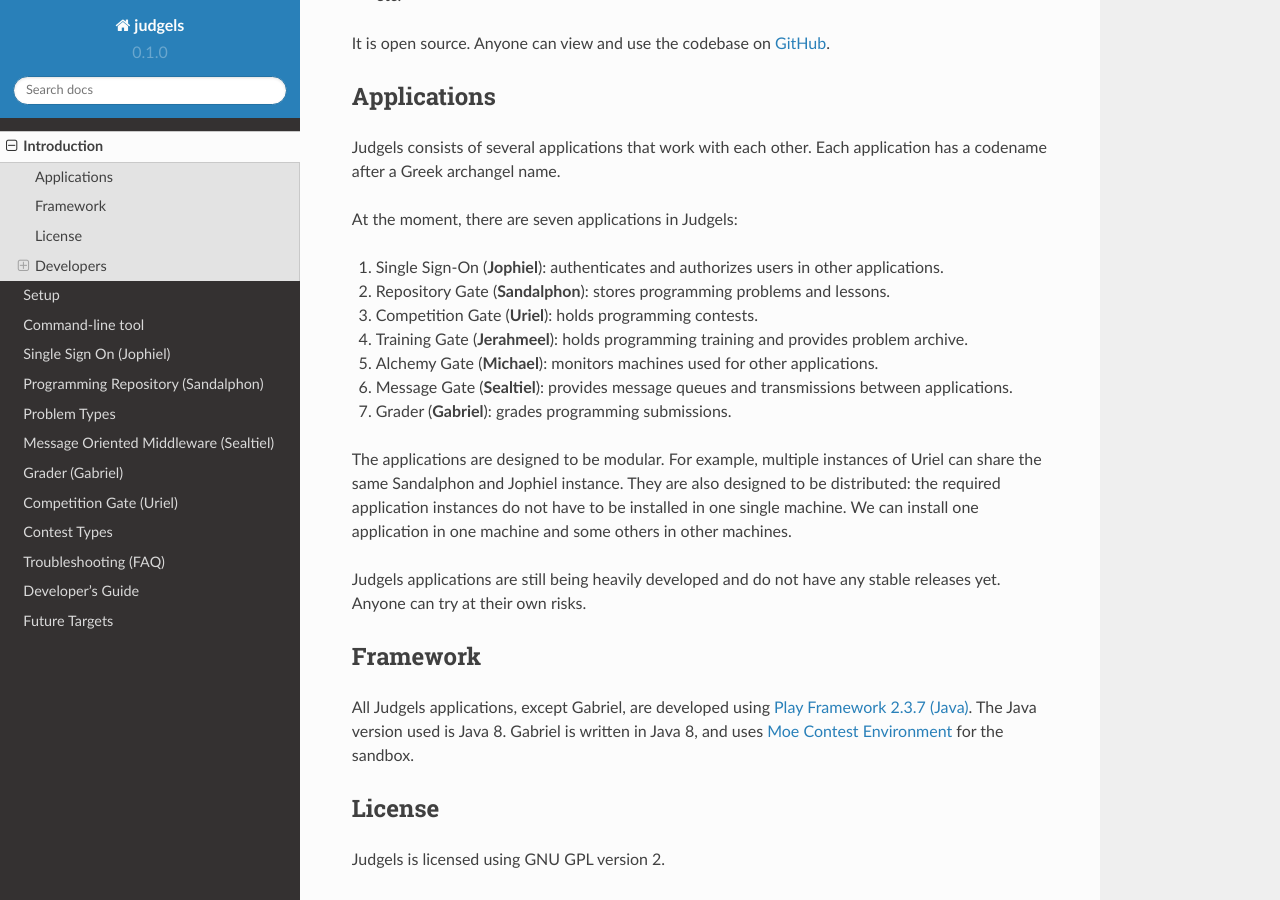
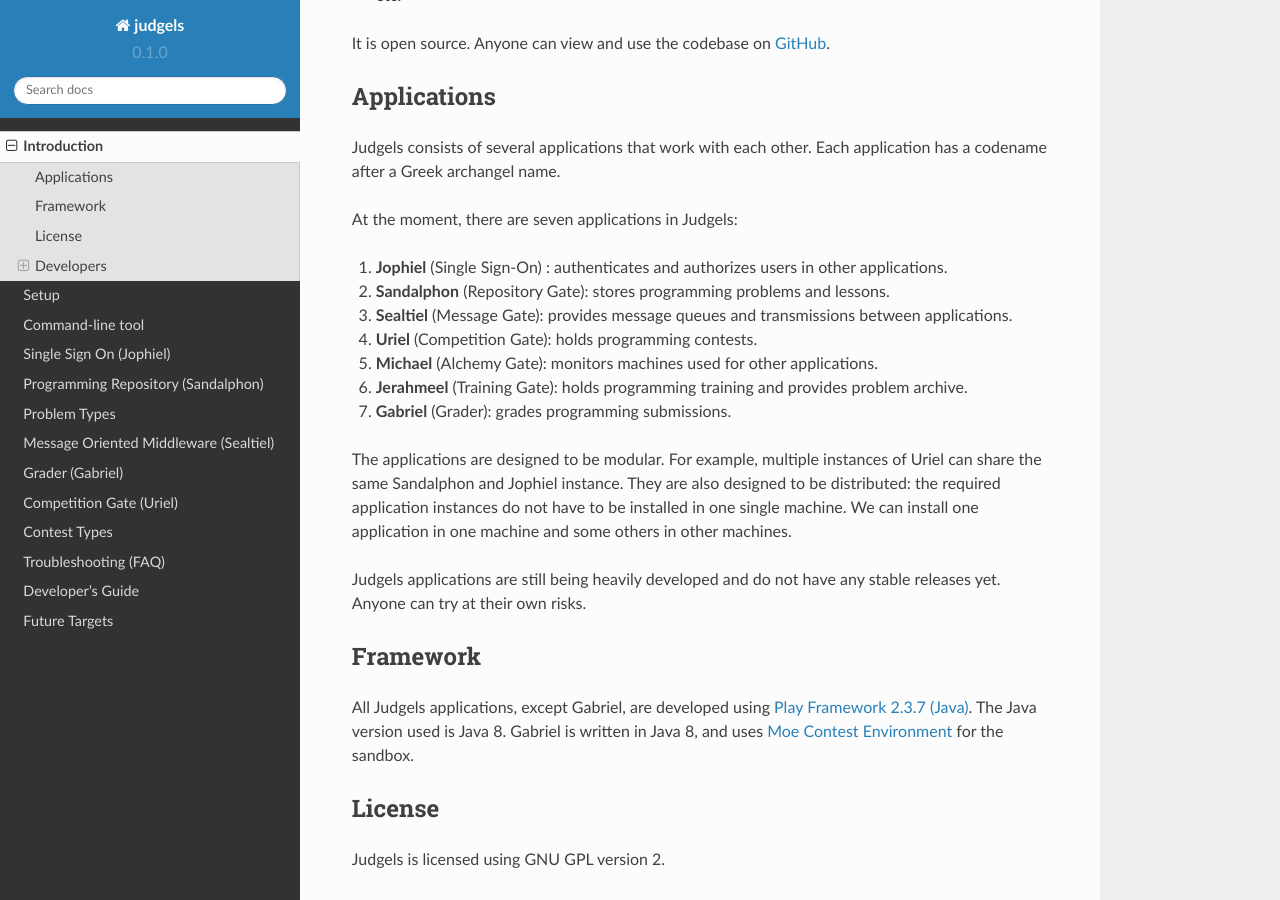
Before and after one commit to judgels/judgels, a Sphinx documentation site: the page built from docs/introduction.rst, in a window 1280 px wide and 900 px high, scrolled down 368 px. Built offline with Sphinx 7.4.7 and the Read the Docs theme 2.0.0, drawn with Linux system fonts in a browser that asks for light colours; formulas are drawn with MathJax 3.

Commit message:
Fix list of apps in doc

```diff
--- a/docs/introduction.rst
+++ b/docs/introduction.rst
@@ -18,13 +18,13 @@
 
 At the moment, there are seven applications in Judgels:
 
-#. Single Sign-On (**Jophiel**): authenticates and authorizes users in other applications.
-#. Repository Gate (**Sandalphon**): stores programming problems and lessons.
-#. Competition Gate (**Uriel**): holds programming contests.
-#. Training Gate (**Jerahmeel**): holds programming training and provides problem archive.
-#. Alchemy Gate (**Michael**): monitors machines used for other applications.
-#. Message Gate (**Sealtiel**): provides message queues and transmissions between applications.
-#. Grader (**Gabriel**): grades programming submissions.
+#. **Jophiel** (Single Sign-On) : authenticates and authorizes users in other applications.
+#. **Sandalphon** (Repository Gate): stores programming problems and lessons.
+#. **Sealtiel** (Message Gate): provides message queues and transmissions between applications.
+#. **Uriel** (Competition Gate): holds programming contests.
+#. **Michael** (Alchemy Gate): monitors machines used for other applications.
+#. **Jerahmeel** (Training Gate): holds programming training and provides problem archive.
+#. **Gabriel** (Grader): grades programming submissions.
 
 The applications are designed to be modular. For example, multiple instances of Uriel can share the same Sandalphon and Jophiel instance. They are also designed to be distributed: the required application instances do not have to be installed in one single machine. We can install one application in one machine and some others in other machines.
 
```
